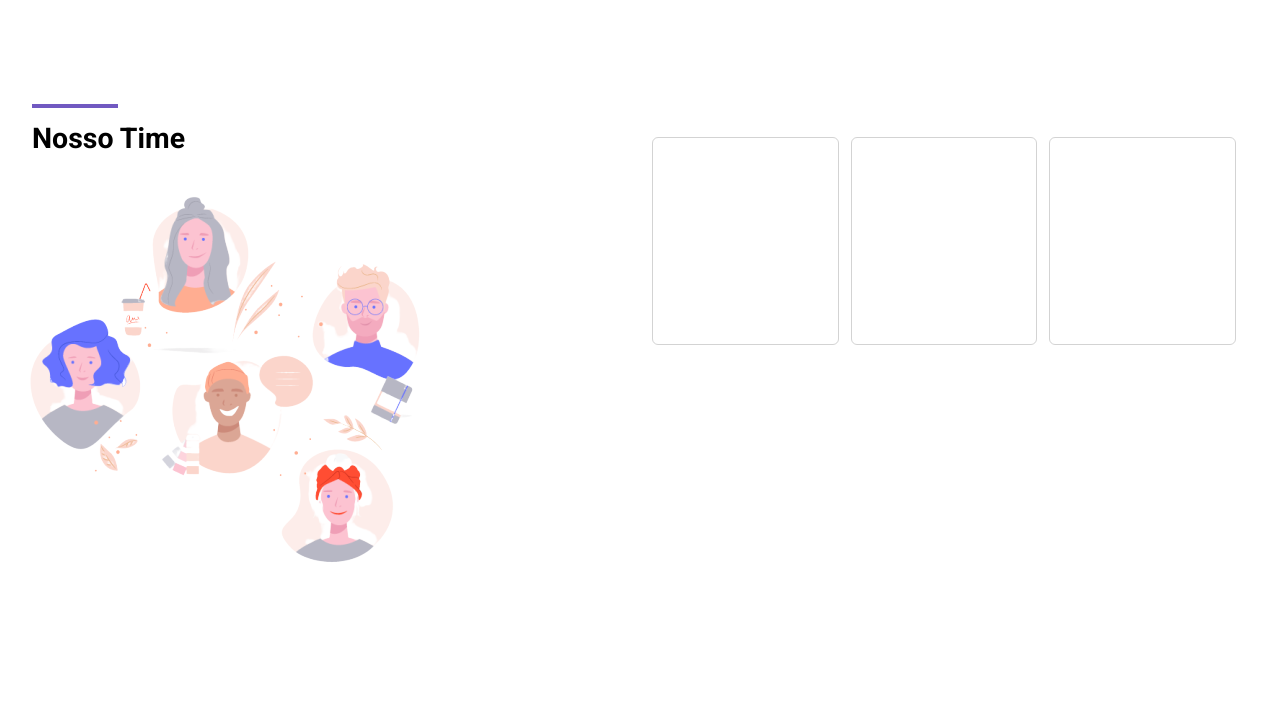
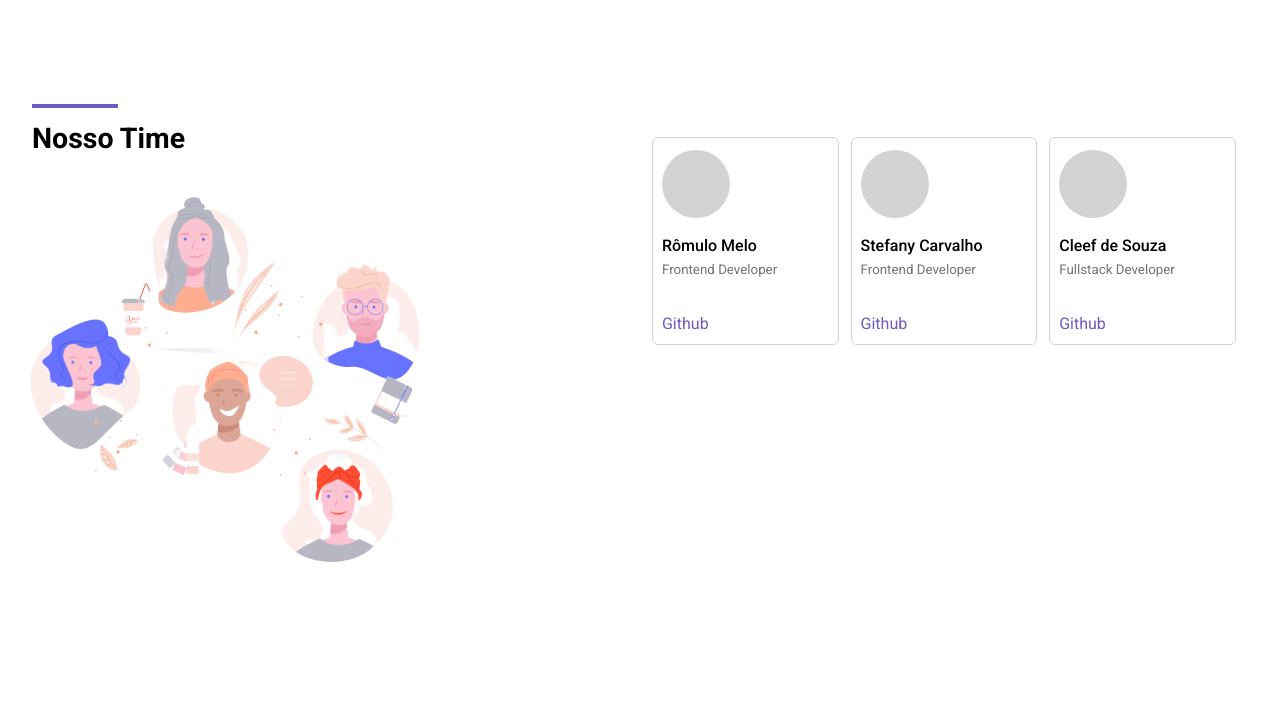
Before and after one commit to cleefsouza/climo, a website: page index.html in a window 1280 px wide. Shown: the part 1640-2359 px from the top of the page. Drawn offline with Linux system fonts and the light colour scheme.

Commit message:
Correção de estilos da página home

```diff
--- a/index.html
+++ b/index.html
@@ -25,7 +25,7 @@
         <section class="cl-hero">
           <h1>Antecipe-se com a <span>Climo</span></h1>
 
-          <div class="hero-form-group">
+          <div class="hero-form-group hero-fixed-menu">
             <form>
               <input
                 id="search"
@@ -166,6 +166,7 @@
             <div class="card card-contributor">
               <div class="info-contributor">
                 <!-- <img src="./src/assets/images/romulo.png" alt="Avatar" /> -->
+                <div class="contributor-avatar"></div>
                 <div class="contributor-detail">
                   <span>Rômulo Melo</span>
                   <small>Frontend Developer</small>
@@ -180,6 +181,7 @@
             <div class="card card-contributor">
               <div class="info-contributor">
                 <!-- <img src="./src/assets/images/ste.jpg" alt="Avatar" /> -->
+                <div class="contributor-avatar"></div>
                 <div class="contributor-detail">
                   <span>Stefany Carvalho</span>
                   <small>Frontend Developer</small>
@@ -194,6 +196,7 @@
             <div class="card card-contributor">
               <div class="info-contributor">
                 <!-- <img src="./src/assets/images/cleef.png" alt="Avatar" /> -->
+                <div class="contributor-avatar"></div>
                 <div class="contributor-detail">
                   <span>Cleef de Souza</span>
                   <small>Fullstack Developer</small>
--- a/src/assets/css/board.css
+++ b/src/assets/css/board.css
@@ -39,9 +39,9 @@
   border-radius: 6px;
 }
 
-.logo {
-  color: var(--purple) !important;
-  font-size: 1.8em;
+.logo img {
+  width: 110px;
+  height: auto;
 }
 
 .main {
--- a/src/assets/css/home.css
+++ b/src/assets/css/home.css
@@ -251,9 +251,42 @@
   border: 1.6px solid rgba(167, 167, 167, 0.5);
 }
 
+.info-contributor {
+  position: relative;
+  height: 100%;
+  padding: 12px 8.8px;
+}
+
+.contributor-avatar {
+  width: 68px;
+  height: 68px;
+  border-radius: 50%;
+  background: rgba(167, 167, 167, 0.5);
+}
+
 .contributor-detail,
 .contributor-github {
-  display: none;
+  display: flex;
+  flex-direction: column;
+  padding: 18px 12px 12px 0;
+}
+
+.contributor-detail span,
+.contributor-detail small {
+  line-height: 1.25em;
+  margin-bottom: 6px;
+}
+
+.contributor-detail span {
+  font-weight: 500;
+}
+
+.contributor-detail small {
+  color: var(--lighten-grey);
+}
+
+.contributor-github a {
+  color: var(--purple);
 }
 
 .footer {
--- a/src/utils/nodeElements.js
+++ /dev/null
@@ -1 +0,0 @@
-// Arquivo destinado para selecionar todos os elementos da DOM
```
Also changed, not shown: package.json (+3 -4 lines), src/pages/board.html (+3 -1 lines), .prettierrc.json, src/assets/images/cleef.png (deleted), src/assets/images/logo-climo.png (added), src/assets/images/romulo.png (deleted), src/assets/images/ste.jpg (deleted), 2 other files.
